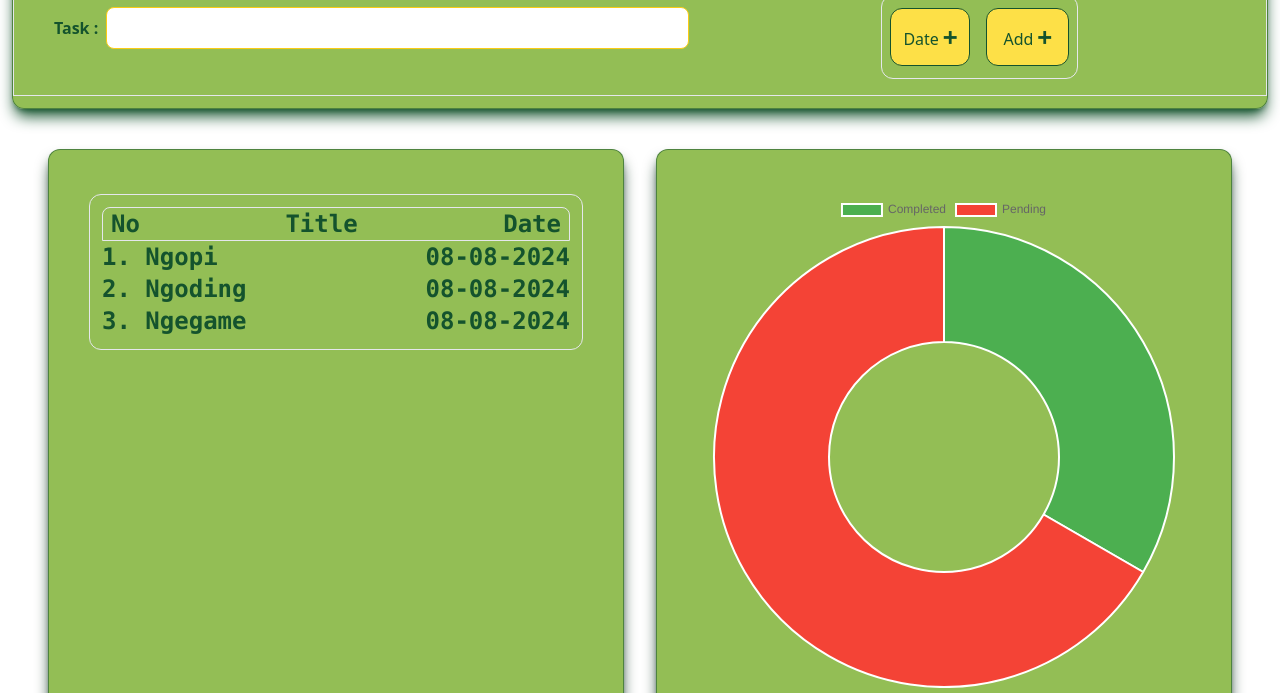
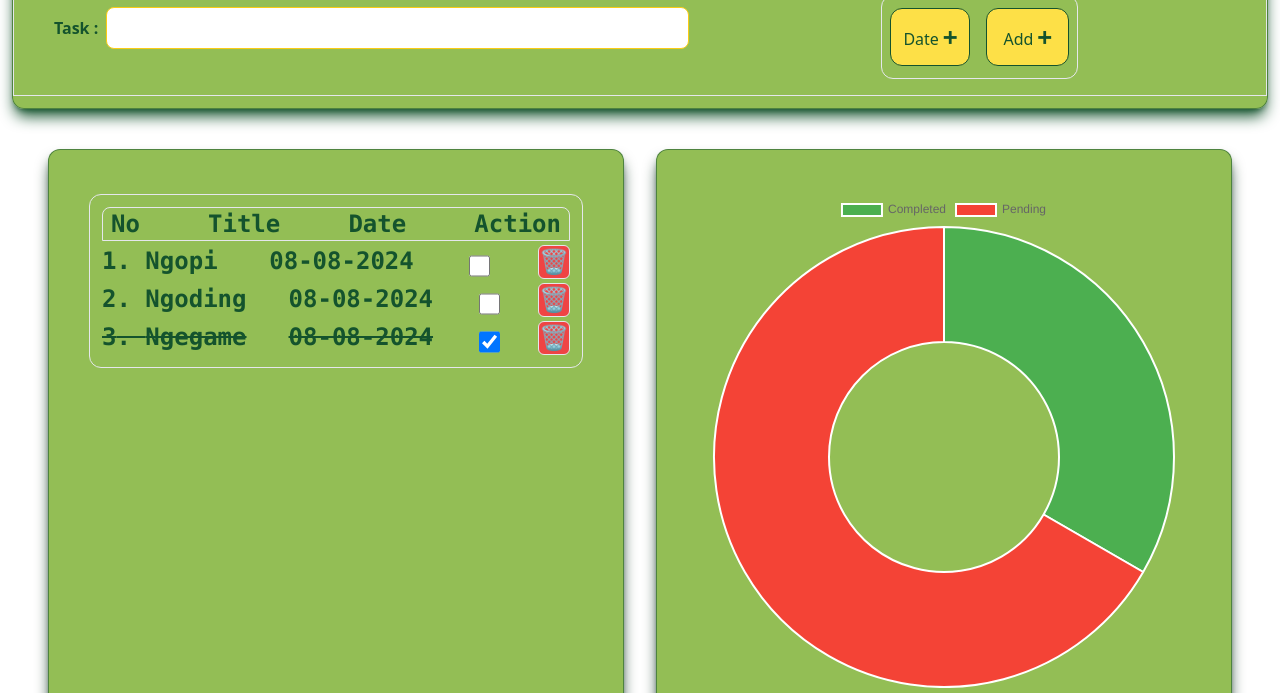
Before and after one commit to mwahyudihd/todo-app, a website: page index.html in a window 1280 px wide. Shown: the part 107-800 px from the top of the page. Drawn offline with Linux system fonts and the light colour scheme.

Commit message:
feat: build checkbox complete tasks

```diff
--- a/index.html
+++ b/index.html
@@ -41,14 +41,18 @@
             <div class="container mr-4 ml-4 md:mr-4 md:ml-12 mb-4 md:mb-0 bg-lime-600 bg-opacity-70 border-opacity-55 border border-green-900 h-auto rounded-xl mx-auto shadow-lg shadow-green-950">
                 <div class="mx-10 my-11 text-green-900 font-mono font-semibold text-sm md:text-lg lg:text-xl xl:text-2xl">
                     <ul class="list-item border rounded-xl p-3">
-                        <li class="font-bold border px-2 rounded-t-lg flex justify-between">No <span>Title</span> <span>Date</span></li>
+                        <li class="font-bold border px-2 rounded-t-lg flex justify-between">No <span>Title</span> <span>Date</span><span>Action </span></li>
                         <template x-for="todo of todos">
-                            <li class="flex justify-between">
+                            <li class="flex justify-between mt-1" :class="todo.status && 'line-through'">
                                 <span>
                                     <span x-text="todo.id"></span>.
                                     <span x-text="todo.nama"></span>
                                 </span>
                                 <span x-text="todo.tanggal"></span>
+                                <span>
+                                    <input class="w-full h-full border border-rounded-xl md:m-1" type="checkbox" x-model="todo.status" >
+                                </span>
+                                <span><button @click="removeTask(todo)" class="bg-red-500 border rounded-md">🗑️</button></span>
                             </li>
                         </template>
                     </ul>
```
Also changed, not shown: dist/css/style.css.
